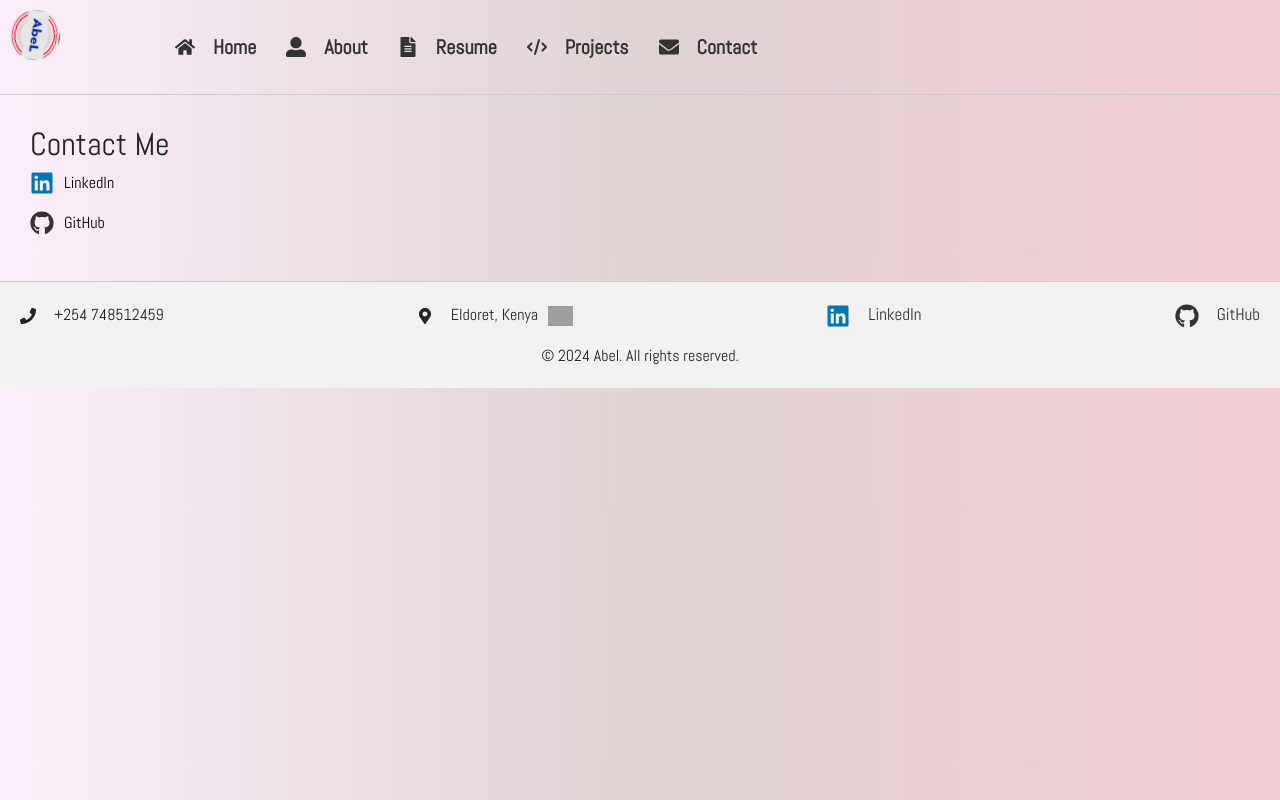
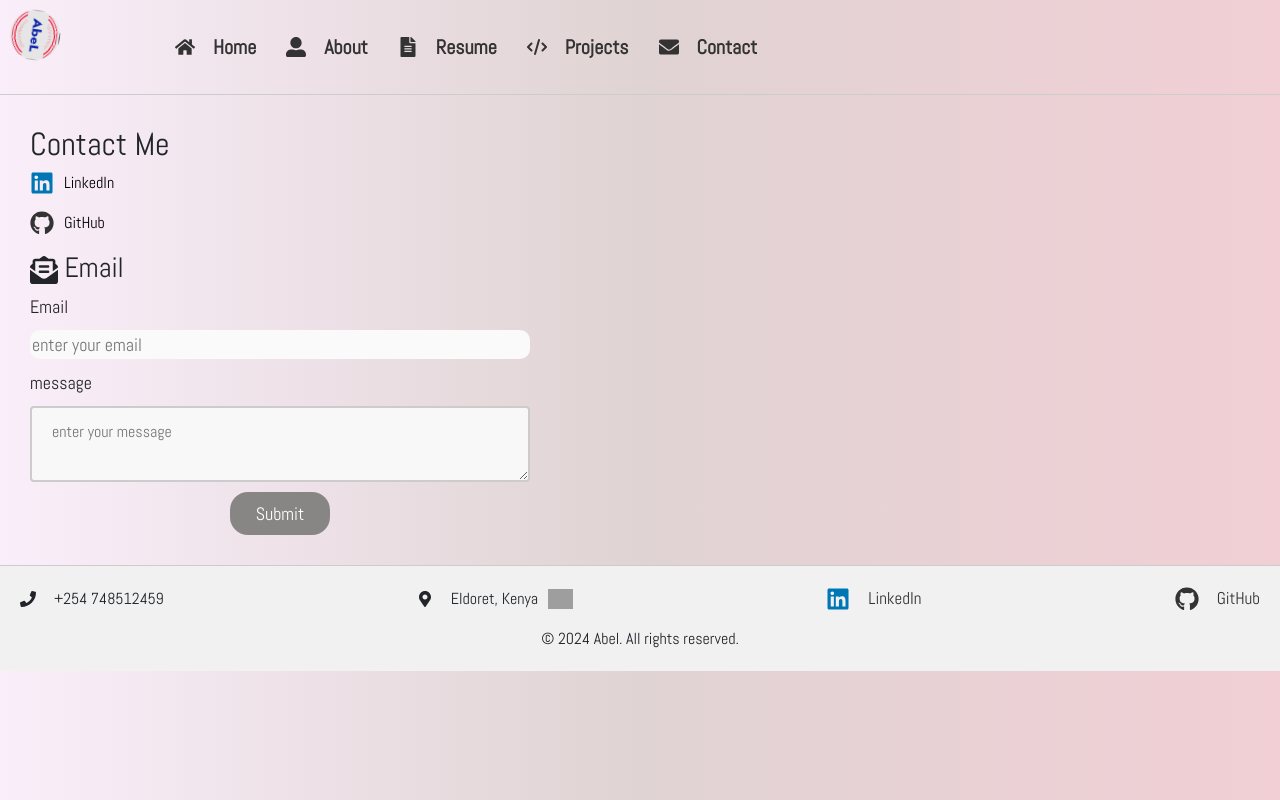
Before and after one commit to Koech161/portfolio-1, a React (Create React App) app: page /contact in a window 1280 px wide. Built offline with nearby package versions, Linux system fonts and the light colour scheme; grey boxes are pictures that could not be loaded; a web font is replaced by a local one.

Commit message:
add form

```diff
--- a/src/components/Contact.js
+++ b/src/components/Contact.js
@@ -1,5 +1,5 @@
 import React from 'react'
-import { FaGithub, FaLinkedin} from 'react-icons/fa'
+import { FaEnvelopeOpenText, FaGithub, FaLinkedin} from 'react-icons/fa'
 import NavBar from './NavBar'
 import '../style/Contact.css'
 
@@ -18,6 +18,19 @@ const Contact = () => {
           <FaGithub size={24} color="#333"/>
           <p><a href='https://github.com/koech161' target='_blank' rel='noopener noreferrer'>GitHub </a></p>
         </div>
+        <div className='contact-item'>
+          <h3><FaEnvelopeOpenText/> Email</h3>
+        </div>
+
+        <>
+        <form action='' method='POST' className='form' >
+            <label>Email</label>
+            <input type='email'  placeholder='enter your email' name='email'/>
+            <label>message</label>
+            <textarea  placeholder='enter your message'/>
+            <input type='submit' />
+          </form>
+        </>
 
     </div>
 
--- a/src/style/Contact.css
+++ b/src/style/Contact.css
@@ -24,3 +24,43 @@
   opacity: 0.8;
   cursor: pointer;
 }
+.form{
+    display: flex;
+    flex-direction: column;
+    width: 100%;
+    max-width: 500px;
+    font-size: 18px;
+    gap: 10px;
+}
+.form input[type='email']{
+    border: none;
+    border-radius: 10px;
+    outline: none;
+    background: #fafafa;
+}
+textarea{
+ width: 100%;
+ max-height: 900px;
+ padding: 12px 20px;
+ box-sizing: border-box;
+ border: 2px solid #ccc;
+ border-radius: 4px;
+ /* resize: none; */
+ background: #f8f8f8;
+font-size: 16px;
+}
+input[type='submit']{
+    margin: 0 auto;
+    padding: 8px 10px;
+    width: 100%;
+    max-width: 100px;
+    align-items: center;
+    border-radius: 18px;
+    background: #888585;
+    border: none;
+    color: #fff;
+
+}
+input[type='submit']:hover{
+    background: #9c9999;
+}
```
